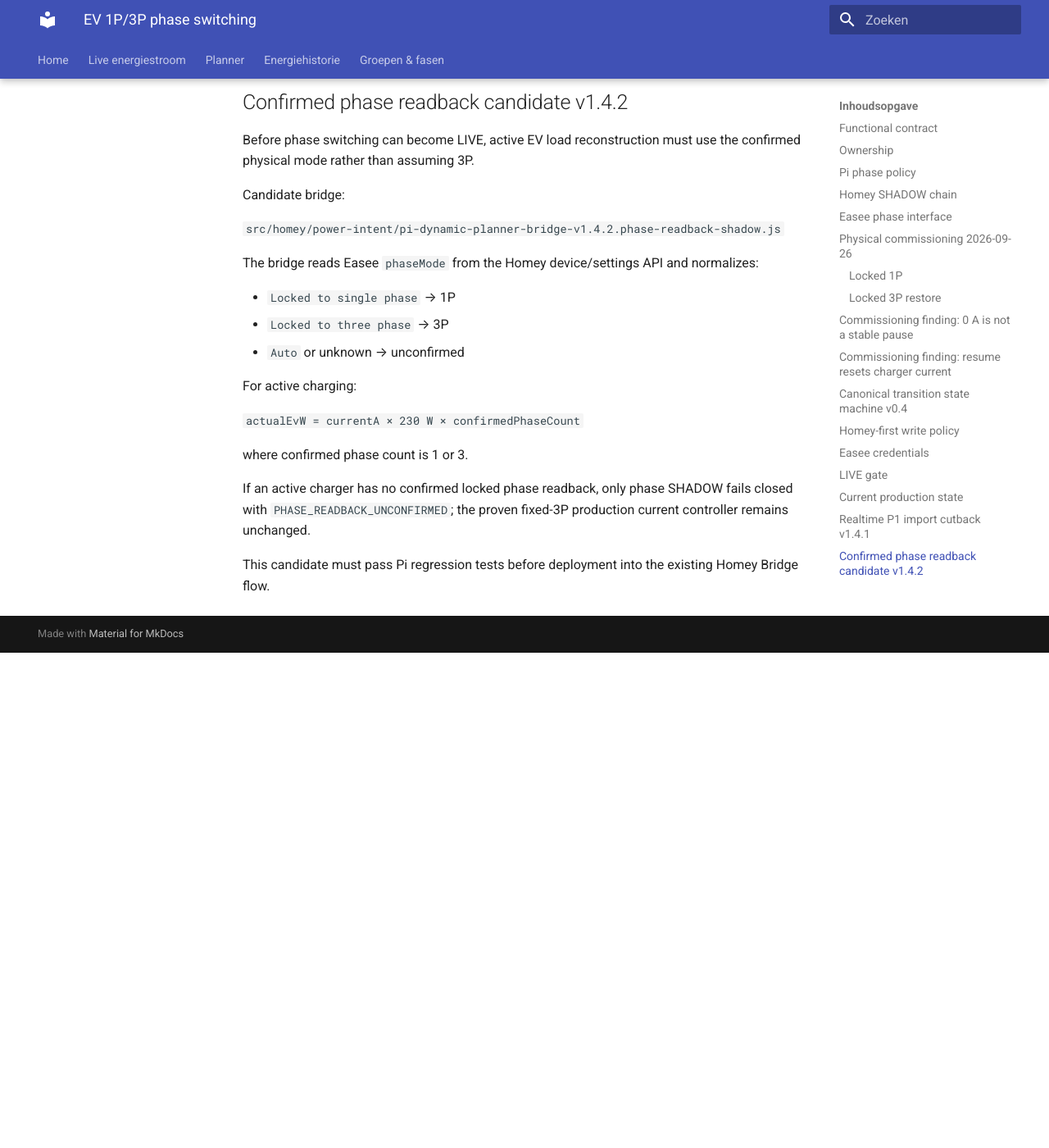
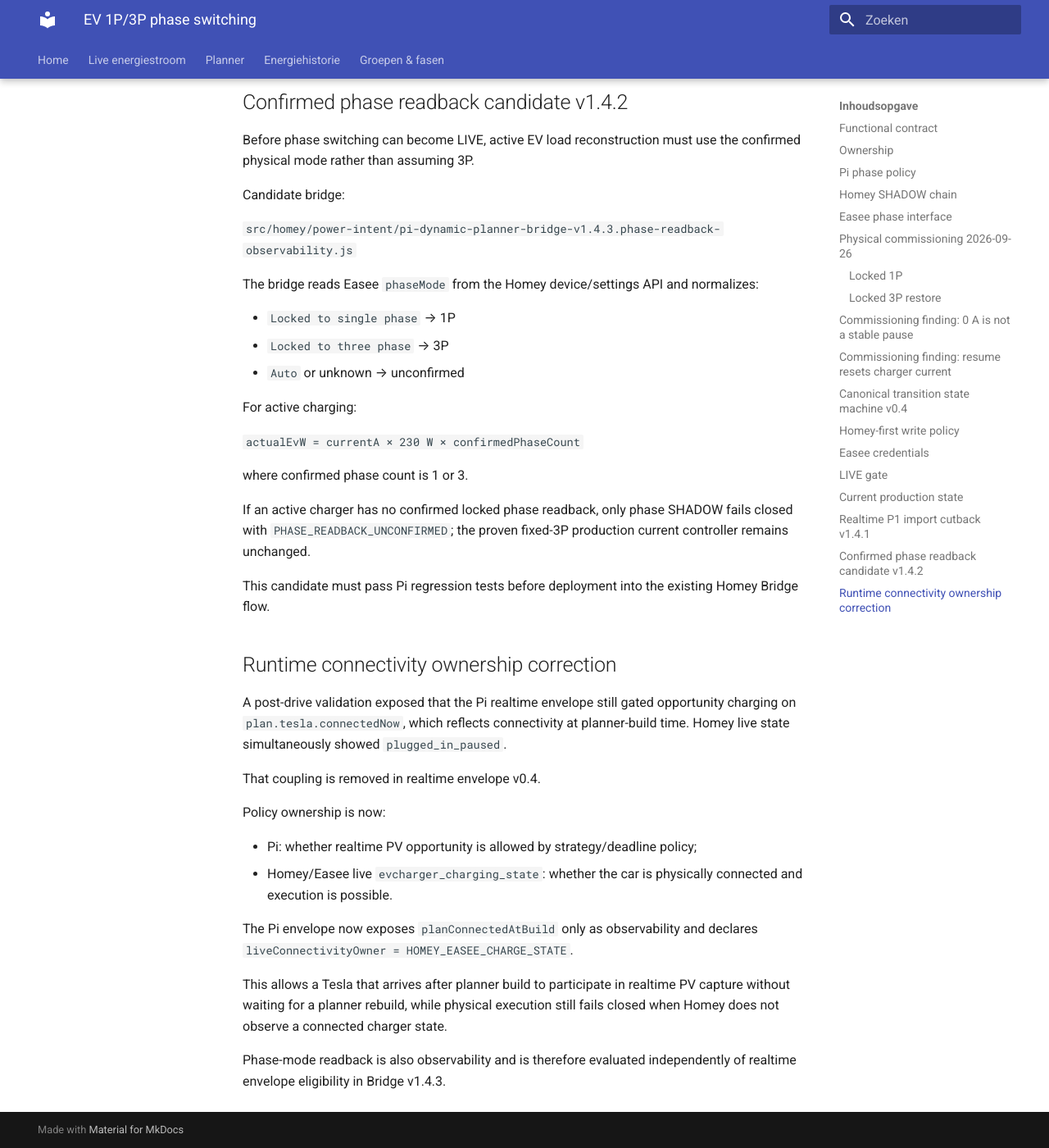
Before and after one commit to OnsKasteeltje/homey-energy-manual, an MkDocs documentation site: the page built from docs/architecture/ev-phase-switching-v0.1.md, in a window 1280 px wide and 1400 px high, scrolled down 8590 px. Shown: the whole window at 82% size. Built offline with MkDocs 1.6.1 and Material for MkDocs 9.7.7, drawn with Linux system fonts in a browser that asks for light colours; before the commit the page ends 9386 px from its top, so only the background shows below that; some of the changed text lies outside the part shown.

Commit message:
docs(ev): assign runtime connectivity to Homey live state

```diff
--- a/docs/architecture/ev-phase-switching-v0.1.md
+++ b/docs/architecture/ev-phase-switching-v0.1.md
@@ -68,7 +68,7 @@ Canonical selector:
 
 Deployed into the existing flow IDs:
 
-- Bridge `8bf53fdb-76f4-47db-8ccb-773ac515f06e` → production v1.4.1 FAST-IMPORT-CUTBACK; candidate v1.4.2 PHASE-READBACK-SHADOW
+- Bridge `8bf53fdb-76f4-47db-8ccb-773ac515f06e` → production v1.4.1 FAST-IMPORT-CUTBACK; candidate v1.4.3 PHASE-READBACK-OBS
 - Adapter `953e9b18-3576-4557-b940-ed4a64eb2516` → v0.1.11 PHASE-SHADOW
 - Gate `ec5e5d34-8205-4cf0-a661-7bf744feb6e0` → v0.2.12 PHASE-SHADOW
 - physical actuator remains `fea23193-a03f-49dd-9780-7e72ee48747d` v0.2.15 until LIVE promotion
@@ -302,7 +302,7 @@ Physical 1P and 3P are proven, but automatic phase switching is **not yet LIVE**
 
 Production remains:
 
-- Bridge production v1.4.1 FAST-IMPORT-CUTBACK; v1.4.2 PHASE-READBACK-SHADOW pending regression validation
+- Bridge production v1.4.1 FAST-IMPORT-CUTBACK; v1.4.3 PHASE-READBACK-OBS pending regression validation
 - Adapter v0.1.11 PHASE-SHADOW
 - Gate v0.2.12 PHASE-SHADOW
 - Actuator v0.2.15 CONTROL-AUTHORITY
@@ -331,7 +331,7 @@ Before phase switching can become LIVE, active EV load reconstruction must use t
 
 Candidate bridge:
 
-`src/homey/power-intent/pi-dynamic-planner-bridge-v1.4.2.phase-readback-shadow.js`
+`src/homey/power-intent/pi-dynamic-planner-bridge-v1.4.3.phase-readback-observability.js`
 
 The bridge reads Easee `phaseMode` from the Homey device/settings API and normalizes:
 
@@ -348,3 +348,21 @@ where confirmed phase count is 1 or 3.
 If an active charger has no confirmed locked phase readback, only phase SHADOW fails closed with `PHASE_READBACK_UNCONFIRMED`; the proven fixed-3P production current controller remains unchanged.
 
 This candidate must pass Pi regression tests before deployment into the existing Homey Bridge flow.
+
+
+## Runtime connectivity ownership correction
+
+A post-drive validation exposed that the Pi realtime envelope still gated opportunity charging on `plan.tesla.connectedNow`, which reflects connectivity at planner-build time. Homey live state simultaneously showed `plugged_in_paused`.
+
+That coupling is removed in realtime envelope v0.4.
+
+Policy ownership is now:
+
+- Pi: whether realtime PV opportunity is allowed by strategy/deadline policy;
+- Homey/Easee live `evcharger_charging_state`: whether the car is physically connected and execution is possible.
+
+The Pi envelope now exposes `planConnectedAtBuild` only as observability and declares `liveConnectivityOwner = HOMEY_EASEE_CHARGE_STATE`.
+
+This allows a Tesla that arrives after planner build to participate in realtime PV capture without waiting for a planner rebuild, while physical execution still fails closed when Homey does not observe a connected charger state.
+
+Phase-mode readback is also observability and is therefore evaluated independently of realtime envelope eligibility in Bridge v1.4.3.
```
